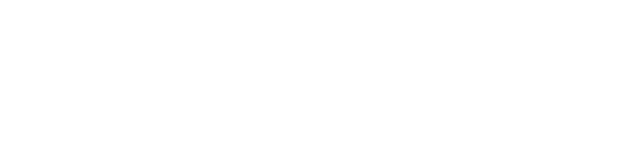
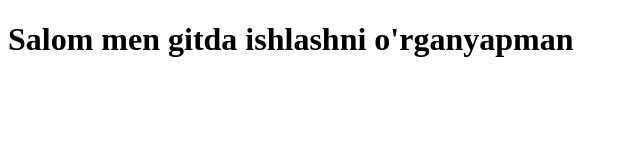
Before and after one commit to nurbek317/homework, a plain HTML site: page index.html in a window 1280 px wide. Shown: the whole page, without its empty margins (0-640 px from the left). Drawn offline with Linux system fonts and the light colour scheme.

Commit message:
first commit

```diff
--- a/index.html
+++ b/index.html
@@ -7,5 +7,6 @@
 </head>
 <body>
 
+    <h1>Salom men gitda ishlashni o'rganyapman</h1>
 </body>
 </html>
```
Also changed, not shown: 1 other file.
